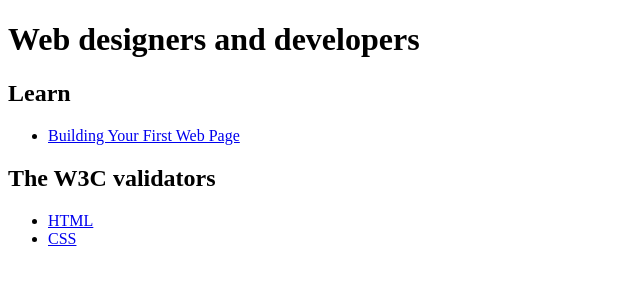
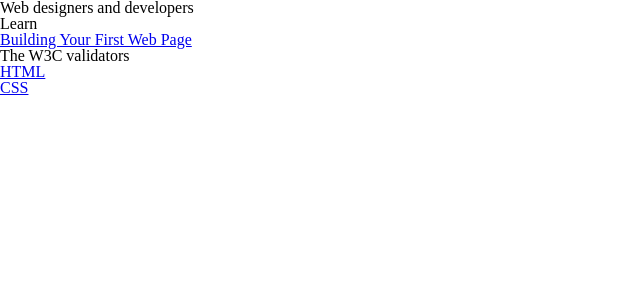
Before and after one commit to autotradi/autotradi.github.io, a plain HTML site: page index.html in a window 1280 px wide. Shown: the whole page, without its empty margins (0-640 px from the left). Drawn offline with Linux system fonts and the light colour scheme.

Commit message:
Update index.html

```diff
--- a/index.html
+++ b/index.html
@@ -3,6 +3,7 @@
   <head>
     <meta charset="utf-8">
     <title>Autotradi</title>
+    <link rel="stylesheet" href="css/reset/reset.css">
   </head>
   <body>
     <h1>Web designers and developers</h1>
```
